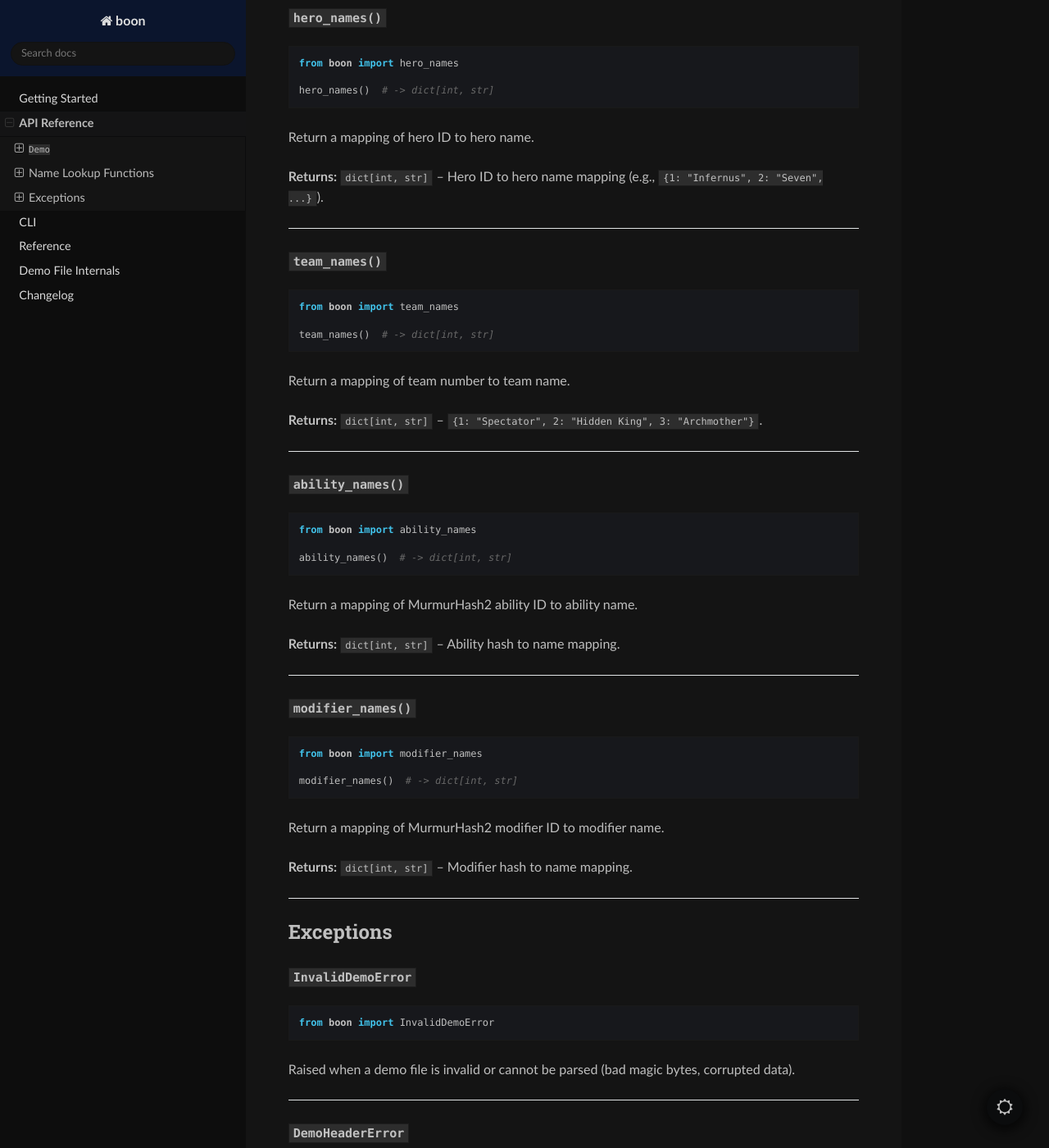
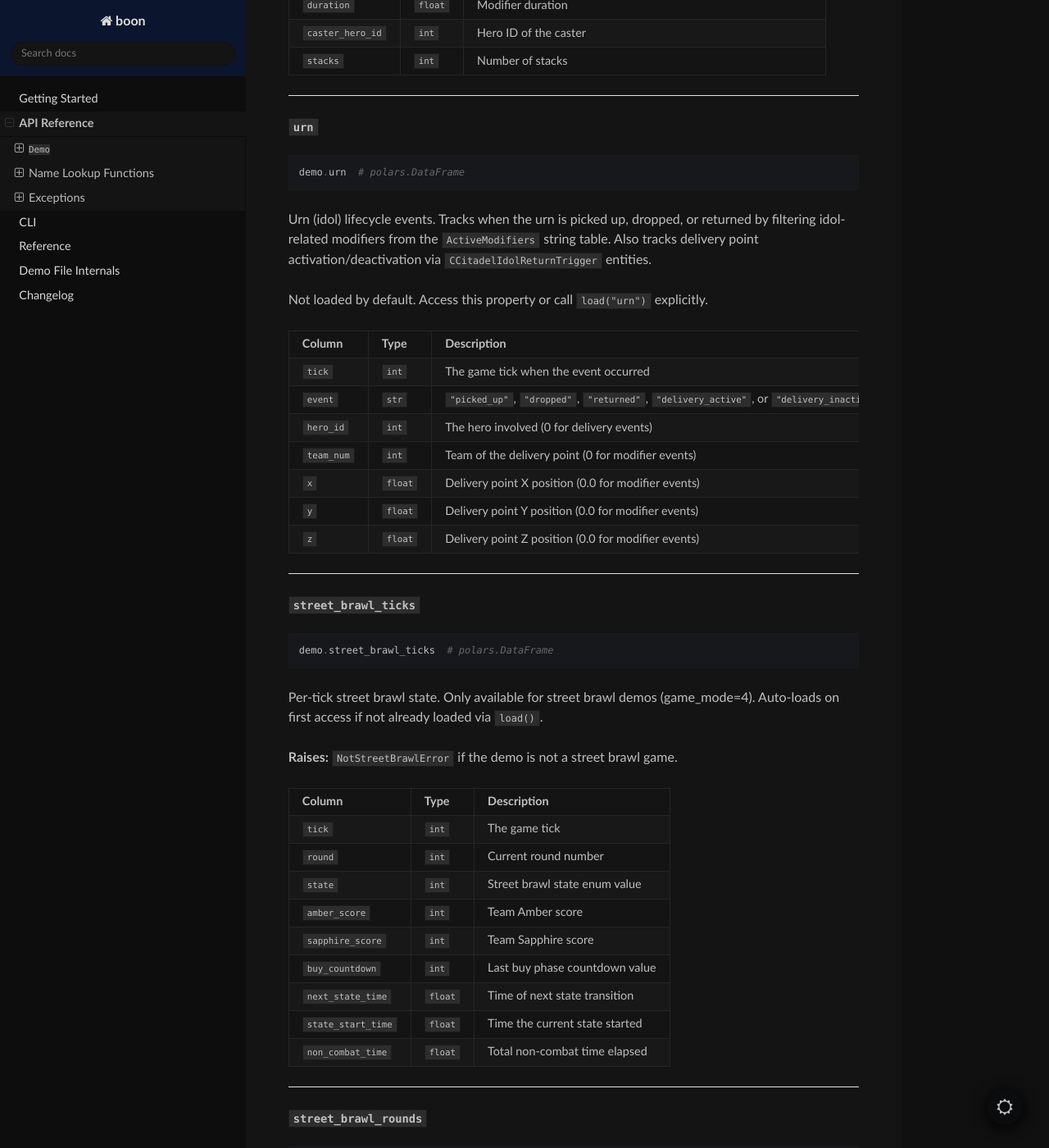
Before and after one commit to pnxenopoulos/boon, a Sphinx documentation site: the page built from crates/boon-python/docs/api.md, in a window 1280 px wide and 1400 px high, scrolled down 14240 px. Shown: the whole window at 82% size. Built offline with Sphinx 7.4.7 and the Read the Docs theme 3.1.0, drawn with Linux system fonts in a browser that asks for light colours; the version number is read from the project's files by our own code; some of the changed text lies outside the part shown.

Commit message:
update docs, streetbrawl

````diff
--- a/crates/boon-python/docs/api.md
+++ b/crates/boon-python/docs/api.md
@@ -49,7 +49,8 @@
 Valid dataset names: `"player_ticks"`, `"world_ticks"`, `"kills"`, `"damage"`,
 `"flex_slots"`, `"respawns"`, `"item_purchases"`, `"abilities"`, `"ability_upgrades"`,
 `"chat"`, `"objectives"`, `"boss_kills"`, `"mid_boss"`,
-`"troopers"`, `"neutrals"`, `"stat_modifiers"`, `"active_modifiers"`.
+`"troopers"`, `"neutrals"`, `"stat_modifiers"`, `"active_modifiers"`, `"urn"`,
+`"street_brawl_ticks"`, `"street_brawl_rounds"`.
 
 Already-loaded datasets are skipped. Multiple datasets requested together share
 a single parse pass over the file for efficiency.
@@ -61,6 +62,7 @@
 **Raises:**
 
 - `ValueError` -- If an unknown dataset name is provided.
+- `NotStreetBrawlError` -- If a street brawl dataset is requested on a non-street-brawl demo.
 
 ---
 
@@ -166,6 +168,16 @@
 ```
 
 The match ID for this demo.
+
+---
+
+#### `game_mode`
+
+```python
+demo.game_mode  # int
+```
+
+The game mode ID for this demo (use `game_mode_names()` to resolve).
 
 ---
 
@@ -609,6 +621,76 @@
 | `caster_hero_id` | `int` | Hero ID of the caster |
 | `stacks` | `int` | Number of stacks |
 
+---
+
+#### `urn`
+
+```python
+demo.urn  # polars.DataFrame
+```
+
+Urn (idol) lifecycle events. Tracks when the urn is picked up, dropped, or returned
+by filtering idol-related modifiers from the `ActiveModifiers` string table.
+Also tracks delivery point activation/deactivation via `CCitadelIdolReturnTrigger` entities.
+
+Not loaded by default. Access this property or call `load("urn")` explicitly.
+
+| Column | Type | Description |
+|--------|------|-------------|
+| `tick` | `int` | The game tick when the event occurred |
+| `event` | `str` | `"picked_up"`, `"dropped"`, `"returned"`, `"delivery_active"`, or `"delivery_inactive"` |
+| `hero_id` | `int` | The hero involved (0 for delivery events) |
+| `team_num` | `int` | Team of the delivery point (0 for modifier events) |
+| `x` | `float` | Delivery point X position (0.0 for modifier events) |
+| `y` | `float` | Delivery point Y position (0.0 for modifier events) |
+| `z` | `float` | Delivery point Z position (0.0 for modifier events) |
+
+---
+
+#### `street_brawl_ticks`
+
+```python
+demo.street_brawl_ticks  # polars.DataFrame
+```
+
+Per-tick street brawl state. Only available for street brawl demos (game_mode=4).
+Auto-loads on first access if not already loaded via `load()`.
+
+**Raises:** `NotStreetBrawlError` if the demo is not a street brawl game.
+
+| Column | Type | Description |
+|--------|------|-------------|
+| `tick` | `int` | The game tick |
+| `round` | `int` | Current round number |
+| `state` | `int` | Street brawl state enum value |
+| `amber_score` | `int` | Team Amber score |
+| `sapphire_score` | `int` | Team Sapphire score |
+| `buy_countdown` | `int` | Last buy phase countdown value |
+| `next_state_time` | `float` | Time of next state transition |
+| `state_start_time` | `float` | Time the current state started |
+| `non_combat_time` | `float` | Total non-combat time elapsed |
+
+---
+
+#### `street_brawl_rounds`
+
+```python
+demo.street_brawl_rounds  # polars.DataFrame
+```
+
+Street brawl round scoring events. Only available for street brawl demos (game_mode=4).
+Auto-loads on first access if not already loaded via `load()`.
+
+**Raises:** `NotStreetBrawlError` if the demo is not a street brawl game.
+
+| Column | Type | Description |
+|--------|------|-------------|
+| `round` | `int` | Sequential round number (1-indexed) |
+| `tick` | `int` | The game tick when the round ended |
+| `scoring_team` | `int` | The team that scored |
+| `amber_score` | `int` | Team Amber cumulative score |
+| `sapphire_score` | `int` | Team Sapphire cumulative score |
+
 ## Name Lookup Functions
 
 Module-level functions for resolving IDs to human-readable names. These do not
@@ -653,6 +735,20 @@
 Return a mapping of MurmurHash2 ability ID to ability name.
 
 **Returns:** `dict[int, str]` -- Ability hash to name mapping.
+
+---
+
+### `game_mode_names()`
+
+```python
+from boon import game_mode_names
+
+game_mode_names()  # -> dict[int, str]
+```
+
+Return a mapping of game mode ID to game mode name.
+
+**Returns:** `dict[int, str]` -- Game mode ID to name mapping (e.g., `{1: "6v6", 4: "street_brawl"}`).
 
 ---
 
@@ -709,3 +805,13 @@
 ```
 
 Raised when required data could not be resolved from demo messages (e.g., match ID from `CCitadelGameRulesProxy`).
+
+---
+
+### `NotStreetBrawlError`
+
+```python
+from boon import NotStreetBrawlError
+```
+
+Raised when accessing street brawl datasets (`street_brawl_ticks`, `street_brawl_rounds`) on a demo that is not a street brawl game (game_mode != 4).
````
Also changed, not shown: CONTRIBUTING.md (+56 -0 lines), README.md (+16 -12 lines), crates/boon-python/docs/changelog.md (+40 -52 lines), crates/boon-python/docs/getting-started.md (+10 -10 lines), crates/boon-python/README.md, 14 other files.
